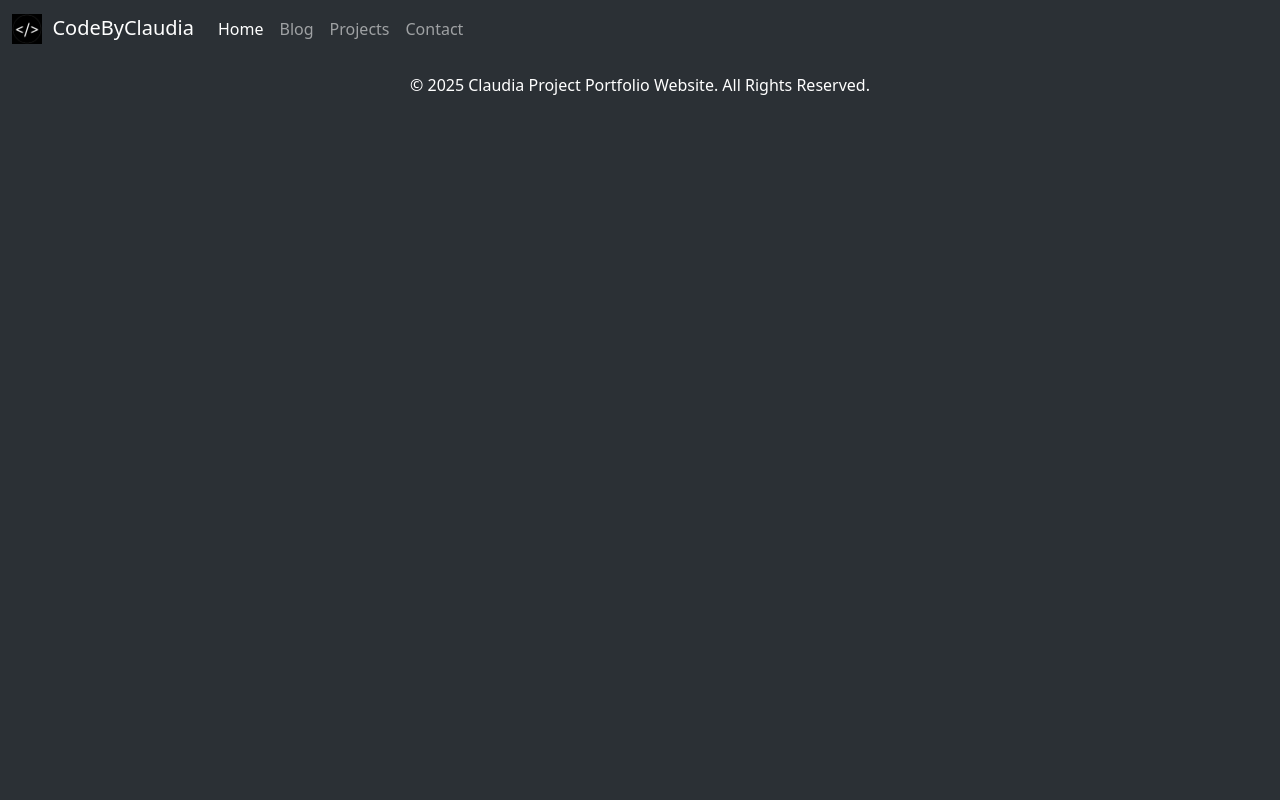
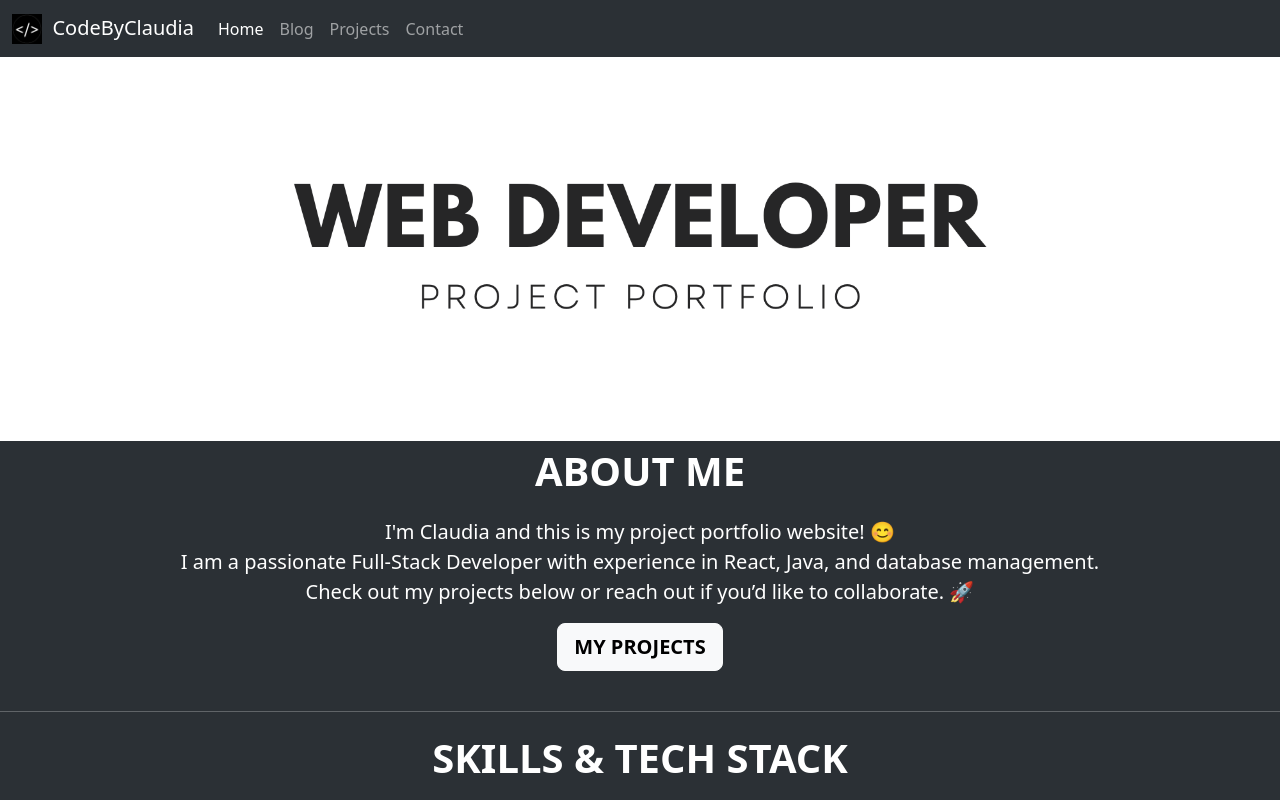
Before and after one commit to iamclaudiar/ProjectPortfolio, a React (Vite) app: page / in a window 1280 px wide. Shown: the top 800 px of the page. Built offline with nearby package versions, Linux system fonts and the light colour scheme.

Commit message:
change url

```diff
--- a/src/App.tsx
+++ b/src/App.tsx
@@ -18,8 +18,7 @@
       <div className="flex-grow-1">
         <BrowserRouter>
           <Routes>
-            {/* <Route index element={<Home />} /> */}
-            <Route path="/ProjectPortfolio" element={<Home />} />
+            <Route index element={<Home />} />
             <Route path="/blog" element={<Blog />} />
             <Route path="/contact" element={<Contact />} />
             <Route path="/projects" element={<Projects />} />
--- a/vite.config.ts
+++ b/vite.config.ts
@@ -4,5 +4,5 @@
 // https://vite.dev/config/
 export default defineConfig({
   plugins: [react()],
-  base: '/ProjectPortfolio/',
+  base: '/',
 })
```
